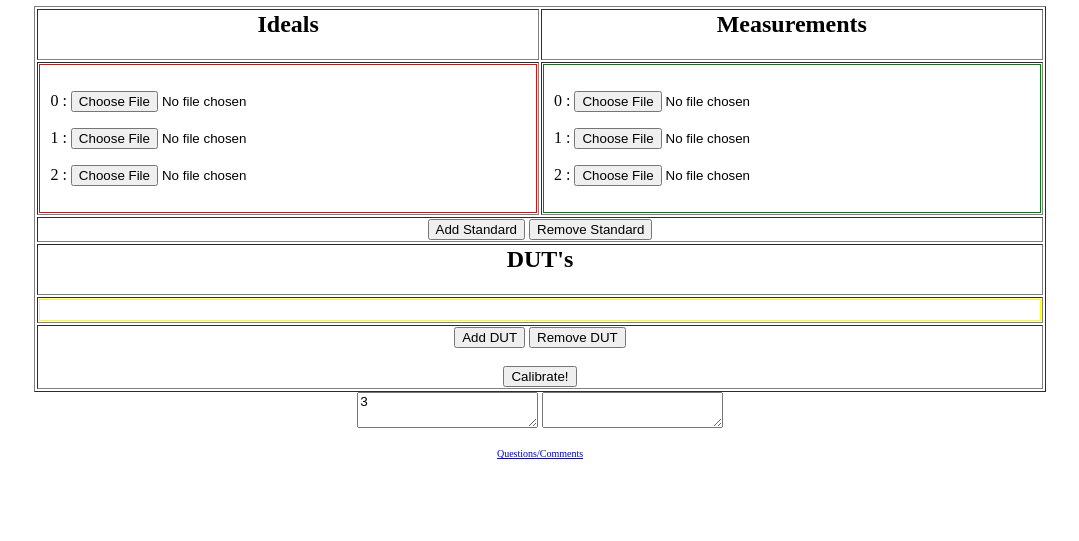
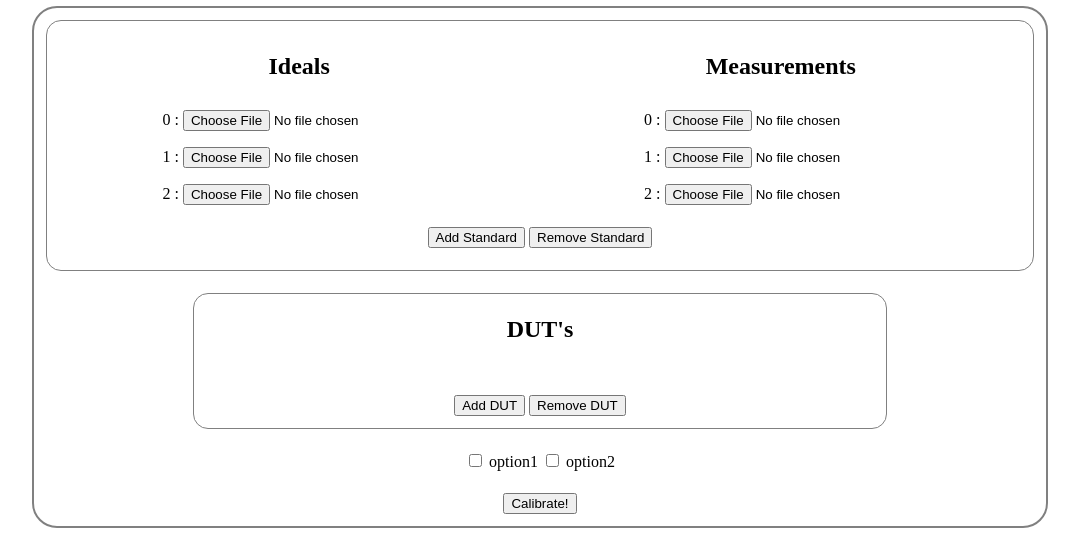
Before and after one commit to scikit-rf/web-apps, a plain HTML site: page calibration/index.html in a window 1280 px wide. Shown: the part 60-601 px from the top of the page, without its empty margins (100-1179 px from the left). Drawn offline with Linux system fonts and the light colour scheme.

Commit message:
improving appearance

```diff
--- a/calibration/index.html
+++ b/calibration/index.html
@@ -2,7 +2,45 @@
 <html>
 <head>
 <link rel="shortcut icon" href="/favicon.ico" type="image/x-icon" />
+<style>
+	h2{
+		padding: 10px;
 
+	}
+	td,tr {
+		text-align: center;
+		padding: 10px;
+	}
+	.left-cell {
+		text-align: left;
+	}
+
+	.outline{
+		border: 2px solid grey;
+		width: 80%;
+		border-radius:25px;
+		-moz-border-radius:25px; /* Firefox 3.6 and earlier */
+	}
+	.suboutline{
+		border: 1px solid grey;
+		border-radius:15px;
+		-moz-border-radius:15px; /* Firefox 3.6 and earlier */
+		padding: 10px;
+	}
+	.suboutline2{
+		border: 1px solid grey;
+		border-radius:15px;
+		-moz-border-radius:15px; /* Firefox 3.6 and earlier */
+		width:70%;
+		text-align:center;
+	}
+	table{
+		width: 100%;
+	}
+	div.stds{
+	}
+
+</style>
 <script type="text/javascript">
 	var n_stds = 0
 	var n_duts= 0
@@ -56,14 +94,14 @@
 		var std = new Std(n_stds,measuredDivParent,idealsDivParent);
 		stds.push(std);
 		n_stds++;
-		document.getElementById('stdCounter').innerHTML=n_stds
+		document.getElementById('stdCounter').value=n_stds
 	}
 	function addDut()
 	{
 		var dut = new Dut(n_duts,dutDivParent);
 		duts.push(dut);
 		n_duts++;
-		document.getElementById('dutCounter').innerHTML=n_duts
+		document.getElementById('dutCounter').value=n_duts
 	}
 	function rmStd()
 	{
@@ -75,7 +113,7 @@
 			stds.pop();
 			n_stds--;
 
-			document.getElementById('stdCounter').innerHTML=n_stds
+			document.getElementById('stdCounter').value=n_stds
 		}
 		else
 		{
@@ -91,7 +129,7 @@
 			duts.pop();
 			n_duts--;
 
-			document.getElementById('dutCounter').innerHTML=n_duts
+			document.getElementById('dutCounter').value=n_duts
 		}
 		else
 		{
@@ -102,66 +140,76 @@
 </script>
 
 </head>
+
 <center><h1>Online Calibrator</h1></center>
+
 <body>
-<form enctype="multipart/form-data"
- method="post"
- action="../cgi-bin/calibrate.py">
+<form enctype="multipart/form-data"  method="post" action="../cgi-bin/calibrate.py">
 
 
 <center>
-<table border=1 width=80%>
+<div class = "outline">
+<table border = 0 >
 <tr>
 <td>
-<center>
-	<h2>Ideals</h2>
-</center>
-</td>
-<td>
-<center>
-	<h2>Measurements</h2>
-</center>
+	<div class = "suboutline">
+	<table border=0>
+		<tr>
+		<td>
+			<h2>Ideals</h2>
+			<div id="ideals" class = "stds"></div>
+		</td><td>
+			<h2>Measurements</h2>
+			<div id="measured" class = "stds"></div>
+		</td>
+		</tr>
+		<tr>
+		<td colspan = 2>
+			<input type="button" value="Add Standard" onClick="addStd();">
+			<input type="button" value="Remove Standard" onClick="rmStd();">
+		</td></tr>
+		</tr>
+	</table>
+	</div>
 </td>
 </tr>
 <tr>
 <td>
-	<div id="ideals"  style="border: 1px solid red; padding: 10px;">
-</td>
-<td>
-	<div id="measured"  style="border: 1px solid green; padding: 10px;">
-</div>
+	<center>
+	<div class="suboutline2">
+	<table width = "80%">
+		<tr>
+		<td>
+			<h2>DUT's</h2>
+			<div id="duts"  class = "duts" width = 80></div>
+		</td></tr><tr><td>
+			<input type="button" value="Add DUT" onClick="addDut();">
+			<input type="button" value="Remove DUT" onClick="rmDut();">
+		</td>
+		</tr>
+	</table>
+	</div>
+	</center>
 </td>
 </tr>
-<tr><td colspan = 2>
-	<center>
-	<input type="button" value="Add Standard" onClick="addStd();">
-	<input type="button" value="Remove Standard" onClick="rmStd();">
-	</center>
+
+<tr>
+<td colspan =2>
+	<input type="checkbox" name="make report" /> option1
+	<input type="checkbox" name="make report" /> option2
 </td></tr>
-<tr><td colspan = 2>
-	<center>
-	<h2>DUT's</h2>
-	</center>
+<tr>
+<td colspan =2>
+	<input type="Submit"  value="Calibrate!">
 </td></tr>
-<tr><td colspan = 2>
-	<center>
-	<div id="duts" style="border: 1px solid yellow; padding: 10px;"></div>
-	</center>
-</td></tr>
-<tr><td colspan = 2>
-	<center>
-	<input type="button" value="Add DUT" onClick="addDut();">
-	<input type="button" value="Remove DUT" onClick="rmDut();">
-	<br><br>
-	<input type="Submit"  value="Calibrate!">
 
-	</center>
+
 </td></tr>
 </table>
-<textarea id ="stdCounter" name="stdCounter"></textarea>
-<textarea id ="dutCounter" name="dutCounter"></textarea>
+<hidden id ="stdCounter" name="stdCounter"></textarea>
+<hidden id ="dutCounter" name="dutCounter"></textarea>
 </form>
-
+</div>
 
 <script type="text/javascript">
 	addStd();
```
